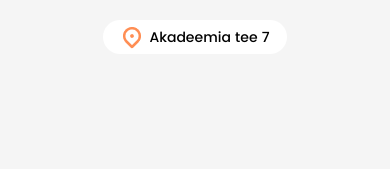
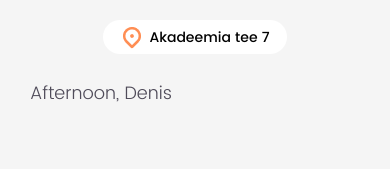
Before and after one commit to mirlooun/sushihub-client, a React Native app: screen / in a window 390 px wide. Shown: the top 169 px of the page. Built offline with nearby package versions, Linux system fonts and the light colour scheme.

Commit message:
Add greeting

```diff
--- a/package.json
+++ b/package.json
@@ -16,6 +16,7 @@
     "expo-font": "~10.2.0",
     "expo-splash-screen": "~0.16.1",
     "expo-status-bar": "~1.4.0",
+    "moment": "^2.29.4",
     "react": "18.0.0",
     "react-dom": "18.0.0",
     "react-native": "0.69.5",
--- /dev/null
+++ b/src/components/header/Greeting.tsx
@@ -0,0 +1,35 @@
+import React from 'react';
+import { View } from 'react-native';
+import DefaultText from '@components/base/DefaultText';
+import moment from 'moment';
+import { Colors } from '@constants/index';
+
+const Greeting = () => {
+  const currentTime = moment();
+  const morning = moment(currentTime.format('YYYY-MM-DD') + ' 06:00');
+  const afternoon = moment(currentTime.format('YYYY-MM-DD') + ' 12:00');
+  const evening = moment(currentTime.format('YYYY-MM-DD') + ' 18:00');
+  const nextDay = currentTime.clone().add(1, 'day').startOf('day');
+
+  let greetingTime;
+
+  if (currentTime.isBetween(morning, afternoon)) {
+    greetingTime = 'Morning';
+  } else if (currentTime.isBetween(morning, evening)) {
+    greetingTime = 'Afternoon';
+  } else if (currentTime.isBetween(evening, nextDay)) {
+    greetingTime = 'Evening';
+  }
+
+  const greetingMessage = `${greetingTime}, Denis`;
+
+  return (
+    <View>
+      <DefaultText textType={'light'} fontSize={'medium'} style={{ color: Colors.Coal }}>
+        {greetingMessage}
+      </DefaultText>
+    </View>
+  );
+};
+
+export default Greeting;
--- a/src/screens/Home.tsx
+++ b/src/screens/Home.tsx
@@ -2,12 +2,17 @@ import React from 'react';
 import { Platform, StatusBar, StyleSheet, View } from 'react-native';
 import Location from '@components/header/Location';
 import Colors from '@constants/colors';
+import Greeting from '@components/header/Greeting';
 
 const Home = () => {
   return (
     <View style={styles.container}>
       <View>
         <Location />
+        <View style={styles.header}>
+          <Greeting />
+          <></>
+        </View>
       </View>
     </View>
   );
@@ -22,4 +27,8 @@ const styles = StyleSheet.create({
     backgroundColor: Colors.Grey,
     paddingTop: Platform.OS === 'android' ? StatusBar.currentHeight : 0,
   },
+  header: {
+    marginTop: 25,
+    paddingHorizontal: 30,
+  },
 });
```
Also changed, not shown: 1 other file (tests, documents, lock files or other folders).
